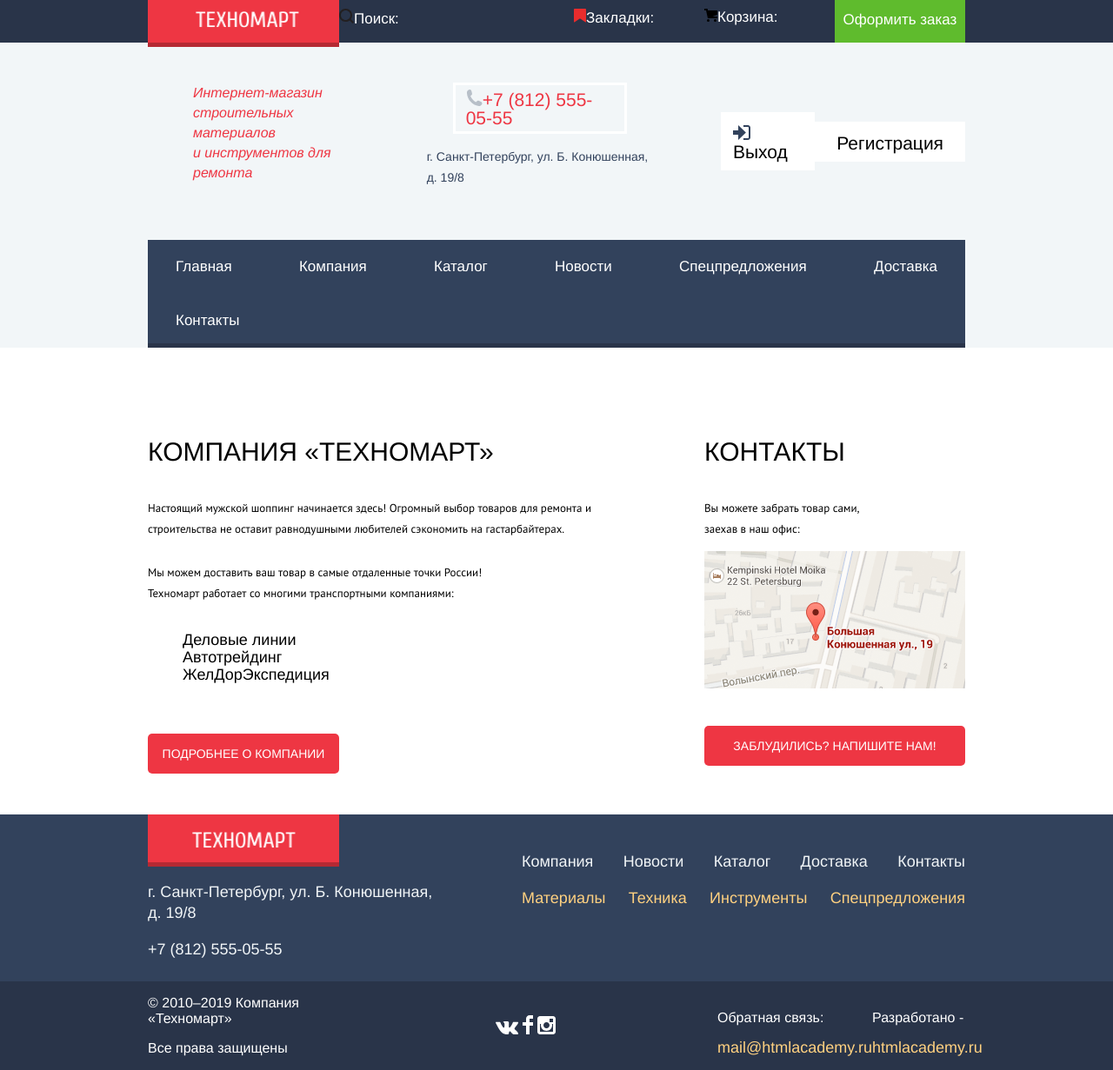
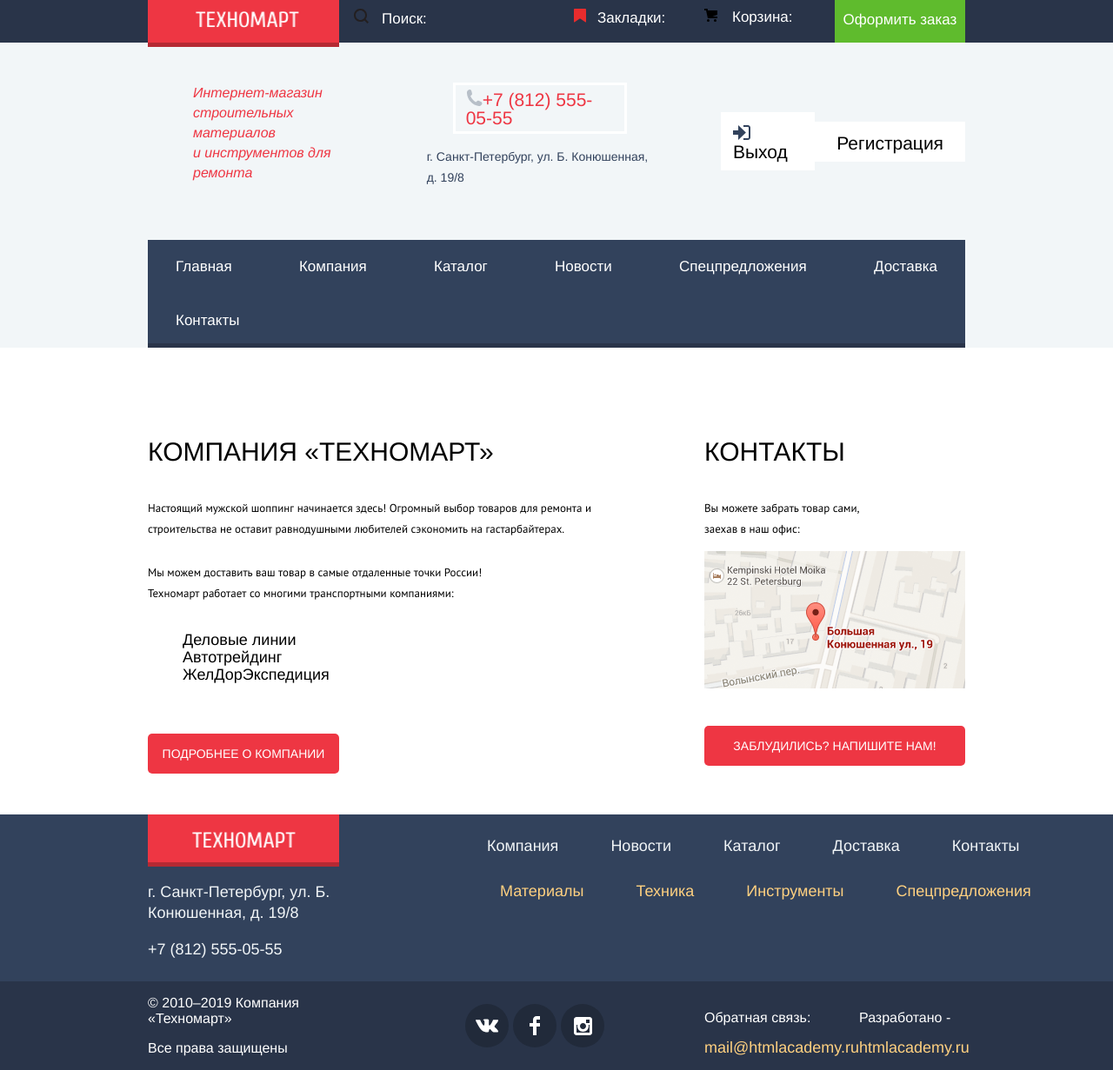
Before and after one commit to PIPSKVIK/1086189-technomart-26, a plain HTML site: page index.html in a window 1280 px wide. Shown: the whole page at 87% size. Drawn offline with Linux system fonts and the light colour scheme; a web font is replaced by a local one.

Commit message:
Изменения из 7 задания

```diff
--- a/css/style.css
+++ b/css/style.css
@@ -98,6 +98,11 @@ body {
 	padding-top: 10px;
 }
 
+.search img {
+	padding-left: 17px;
+	padding-right: 15px;
+}
+
 .order {
 	background-color: #5fbb2d;
 	width: 150px;
@@ -110,6 +115,14 @@ body {
 .basket {
 	width: 150px;
 	padding-top: 10px;
+}
+
+.marker img {
+	padding-right: 13px;
+}
+
+.basket img {
+	padding-right: 17px;
 }
 
 .order:active {
@@ -514,7 +527,6 @@ body {
 
 .footer-top-wrapper {
 	display: flex;
-	justify-content: space-between;
 }
 
 .footer-logo-address {
@@ -557,26 +569,32 @@ body {
 .footer-menu {
 	width: 550px;
 	padding-top: 24px;
+	margin-left: 65px;
 }
 
 .footer-menu li {
 	list-style: none;
 }
 
-.footer-menu-list {
+.footer-menu-list {     /* 1 */
 	line-height: 24px;
 	color: #f1f5f7;
 	display: flex;
-	justify-content: space-between;
+	padding: 0;
+	margin: 0;
 }
+
 
 .footer-menu-list a {
 	text-decoration: none;
 	color: inherit;
+	margin-right: 60px;
 }
 
-.footer-menu-bottom {
+.footer-menu-bottom {      /* 2 */
 	color: #ffd180;
+	margin-left: 15px;
+	margin-top: 28px;
 }
 
 .footer-menu-list a:hover {
@@ -610,15 +628,34 @@ body {
 }
 
 .social {
-	width: 135px;
-	margin-left: 170px;
+	margin-left: 140px;
+	display: flex;
 }
+
+.social a {
+	background-color: #212a3a;
+	width: 50px;
+	height: 50px;
+	display: flex;
+	align-items: center;
+	justify-content: center;
+	border-radius: 50%;
+	margin-right: 5px;
+}
+
+.social a:hover,
+.social a:active {
+	background-color: #ee3643;
+}
+
 
 .footer-feedback {
 	display: flex;
-	width: 255px;
-	margin-left: 120px;
+	justify-content: space-between;
+	width: 300px;
+	margin-left: 110px;
 }
+
 
 .footer-feedback-title p {
 	font-size: 16px;
--- a/index.html
+++ b/index.html
@@ -120,9 +120,9 @@
             <p class="protected">Все права защищены</p>
     		  </div>
     		  <section class="social">
-            <a href="#"><img src="img/logo/icon-vk.svg" alt="Вконтакте"></a>
-            <a href="#"><img src="img/logo/icon-fb.svg" alt="Фейсбук"></a>
-            <a href="#"><img src="img/logo/icon-insta.svg" alt="Инстаграм"></a>
+            <a href="#"><img src="img/logo/icon-vk.svg" alt="Вконтакте" width="26" height="16"></a>
+            <a href="#"><img src="img/logo/icon-fb.svg" alt="Фейсбук" width="12" height="22"></a>
+            <a href="#"><img src="img/logo/icon-insta.svg" alt="Инстаграм" width="21" height="21"></a>
     		  </section>
     		  <section class="footer-feedback">
             <div class="footer-feedback-title">
```
